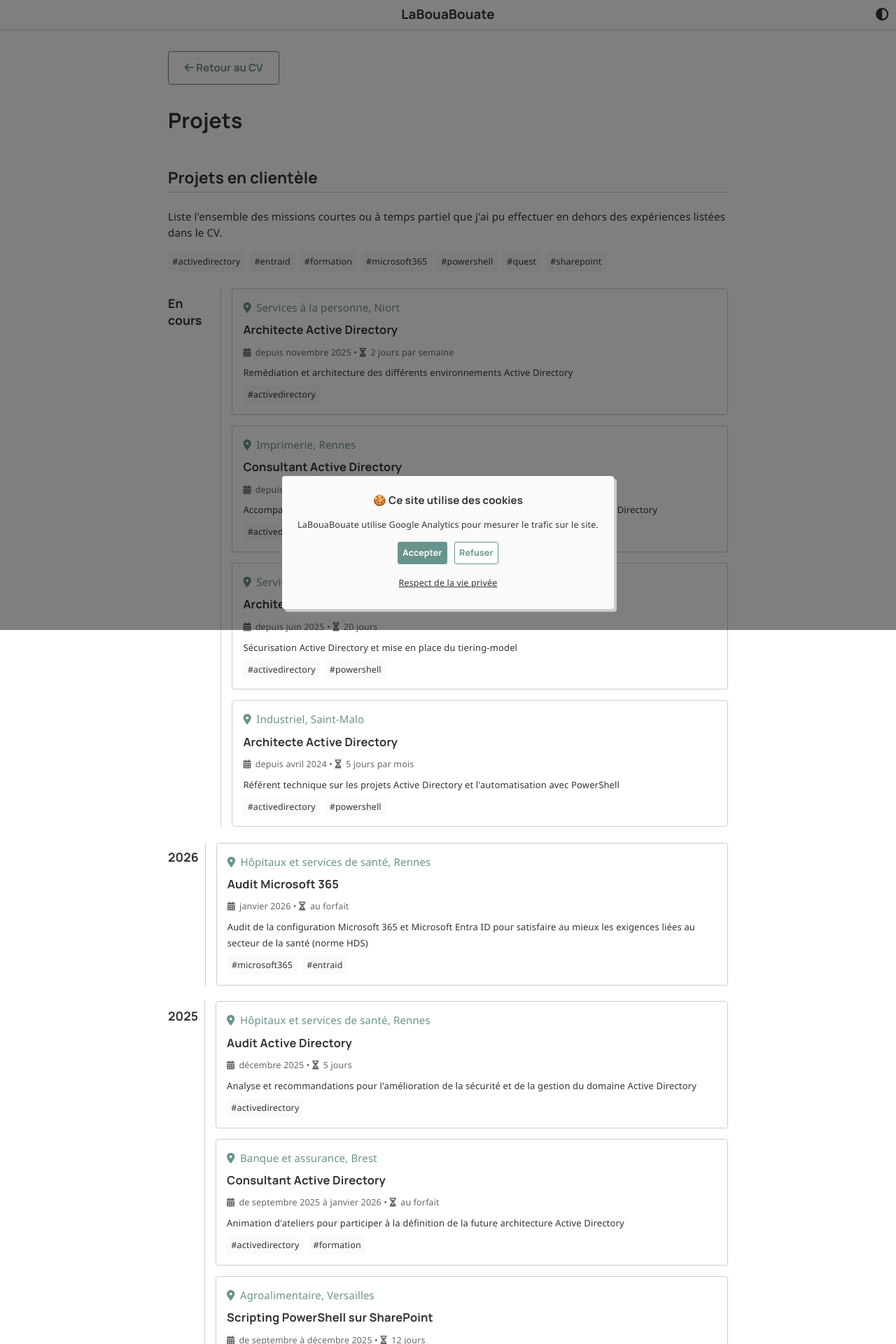
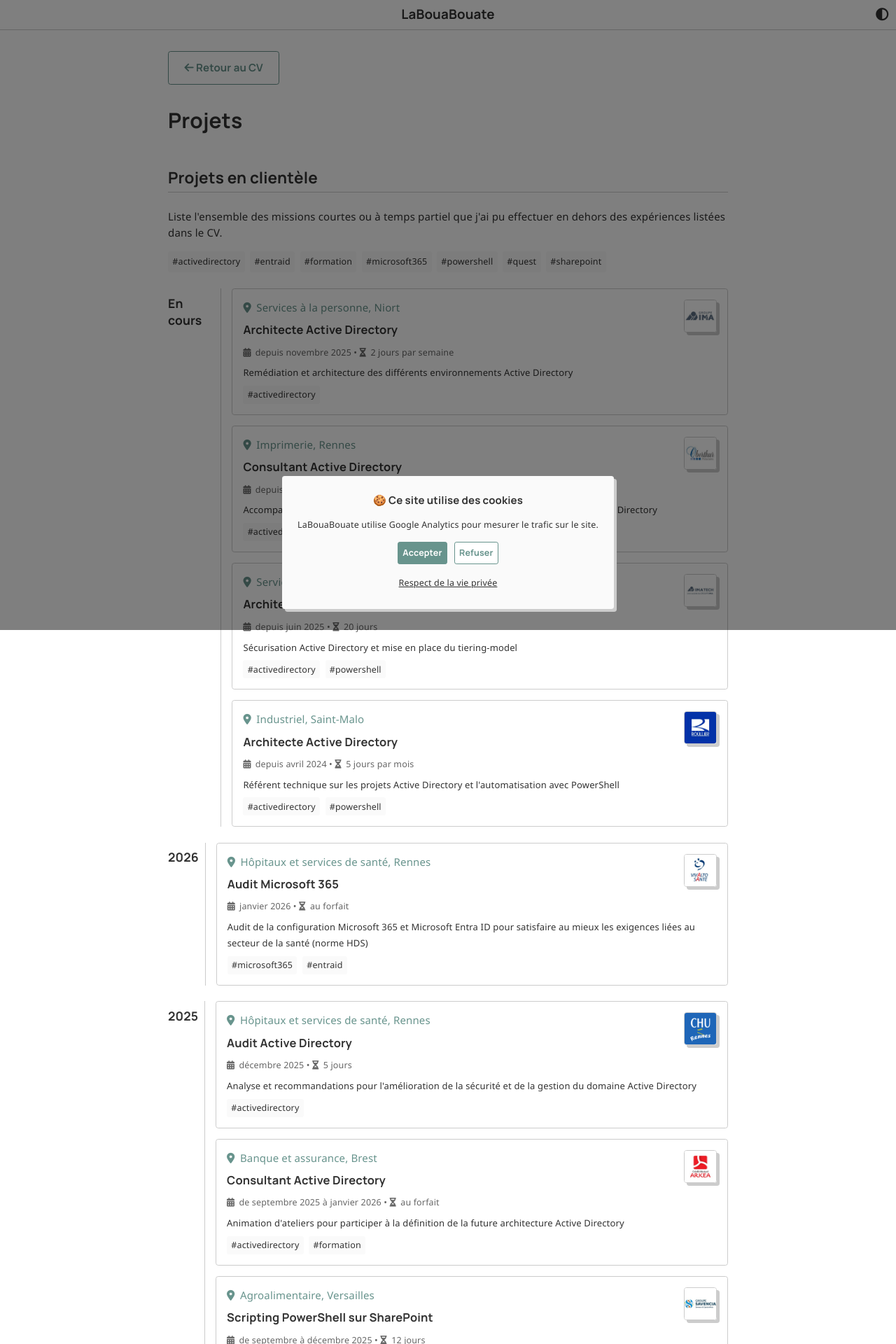
Before and after one commit to leobouard/leobouard.github.io, a Jekyll site: the page built from _pages/projects.html, in a window 1280 px wide. Shown: the top 1920 px of the page at 70% size. Built offline with Jekyll 4.4.1, drawn with Linux system fonts in a browser that asks for light colours; nearby versions of some CDN libraries; some web fonts are replaced.

Commit message:
Update cv.scss

```diff
--- a/assets/css/cv.scss
+++ b/assets/css/cv.scss
@@ -330,7 +330,8 @@ div.project img {
     top: 1em;
     right: 1em;
     border-radius: var(--borderradius);
-    display: none;
+    border: 1px solid var(--mediumaccent);
+    box-shadow: 4px 4px var(--mediumaccent);
 }
 
 div.project i {
```
